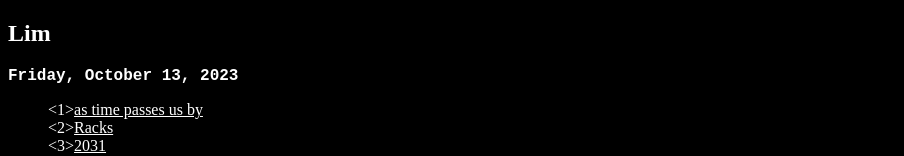
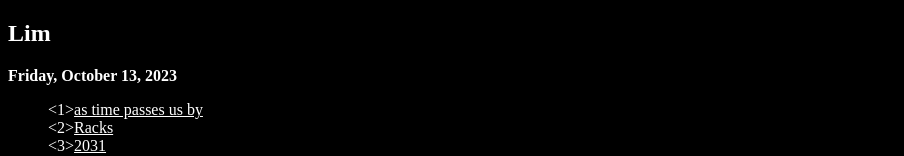
Before and after one commit to backdrift/backdrift.github.io, a plain HTML site: page lim.html in a window 1280 px wide. Shown: the top 156 px of the page, without its empty margins (0-904 px from the left). Drawn offline with Linux system fonts and the light colour scheme.

Commit message:
Update again

```diff
--- a/grey.css
+++ b/grey.css
@@ -14,6 +14,5 @@ button {
 }
 
 h3  {
-    font-family: 'Courier New', Courier, monospace;
     font-size: medium;
 }
--- a/lim.css
+++ b/lim.css
@@ -14,6 +14,5 @@ button {
 }
 
 h3  {
-    font-family: 'Courier New', Courier, monospace;
     font-size: medium;
 }
--- a/suburbia.css
+++ b/suburbia.css
@@ -14,6 +14,5 @@ button {
 }
 
 h3  {
-    font-family: 'Courier New', Courier, monospace;
     font-size: medium;
 }
```
